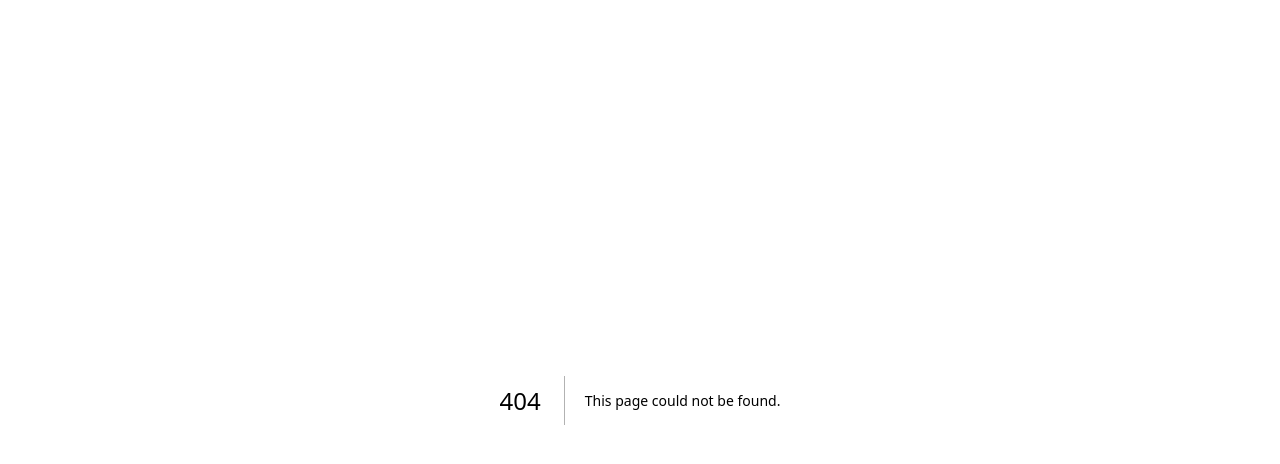
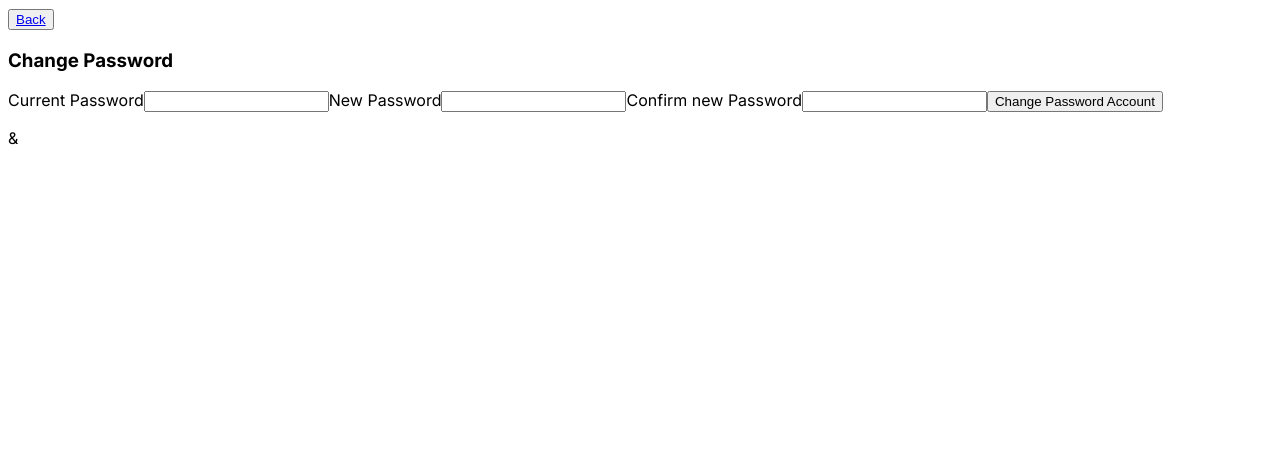
Before and after one commit to Pi0t3r/AutoHunt, a Next.js app: page /profile/resetPassword in a window 1280 px wide. Before the commit this address had no page. Shown: the top 464 px of the page. Built offline with nearby package versions, Linux system fonts and the light colour scheme.

Commit message:
create a page for change password

```diff
--- a/app/profile/page.tsx
+++ b/app/profile/page.tsx
@@ -49,7 +49,7 @@ export default function Profile() {
           </p>
         </div>
         <div className={styles.button}>
-          <Link href="/reset">
+          <Link href="/profile/resetPassword">
             <button>Change my password</button>
           </Link>
         </div>
--- /dev/null
+++ b/app/profile/resetPassword/page.tsx
@@ -0,0 +1,62 @@
+"use client";
+import React, { useState } from "react";
+import Link from "next/link";
+import useUserData from "@/useUserData";
+
+
+export default function ResetPassword() {
+  const [newPassword, setNewPassword] = useState("");
+  const [currentPassowrd, setCurrentPassword] = useState("");
+  const [confirmPassword, setConfirmPassword] = useState("");
+  const [error, setError] = useState("");
+  const { userData } = useUserData();
+  const { userPassword } = userData;
+
+  const checkNewPassword = () => {
+    if (newPassword === confirmPassword) {
+      setError("");
+    } else {
+      setError("Password is not the same");
+    }
+  };
+
+
+  return (
+    <>
+      <div>
+        <button>
+          <Link href="/profile">Back</Link>
+        </button>
+      </div>
+      <h3>Change Password</h3>
+      <form>
+        <label>
+          Current Password
+          <input
+            type="password"
+            onChange={(e) => setCurrentPassword(e.target.value)}
+          />
+        </label>
+        <label>
+          New Password
+          <input
+            type="password"
+            onChange={(e) => setNewPassword(e.target.value)}
+          />
+        </label>
+        <label>
+          Confirm new Password
+          <input
+            type="password"
+            onChange={(e) => setConfirmPassword(e.target.value)}
+          />
+        </label>
+        <input type="submit" value="Change Password Account" />
+      </form>
+      <p>
+        {currentPassowrd} {newPassword} & {confirmPassword}
+      </p>
+      {error && <p>{error}</p>}
+    </>
+  );
+}
--- a/package.json
+++ b/package.json
@@ -37,6 +37,7 @@
     "@types/react": "18.2.15",
     "@types/react-dom": "18.2.7",
     "@types/react-slick": "0.23.10",
+    "eslint-plugin-react-hooks": "^5.0.0-canary-7118f5dd7-20230705",
     "prisma": "^4.14.0",
     "webpack": "^5.88.2",
     "webpack-cli": "^5.1.4"
```
Also changed, not shown: 1 other file (tests, documents, lock files or other folders).
